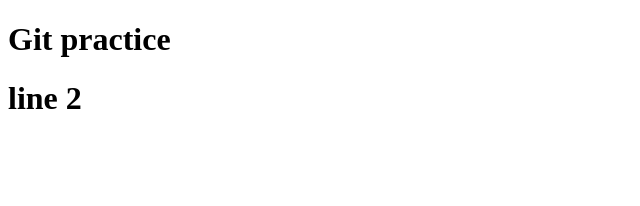
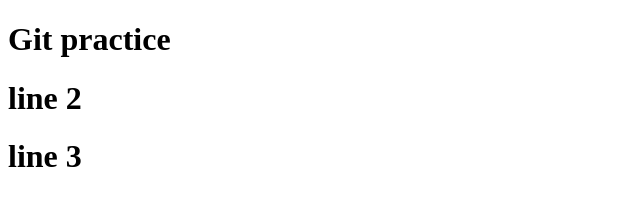
Before and after one commit to mahdi8131/gitPractice, a plain HTML site: page index.html in a window 1280 px wide. Shown: the whole page, without its empty margins (0-640 px from the left). Drawn offline with Linux system fonts and the light colour scheme.

Commit message:
version 3

```diff
--- a/index.html
+++ b/index.html
@@ -8,5 +8,9 @@
 <body>
     <h1>Git practice</h1>
     <h1>line 2</h1>
+
+
+
+    <h1>line 3</h1>
 </body>
 </html>
```
